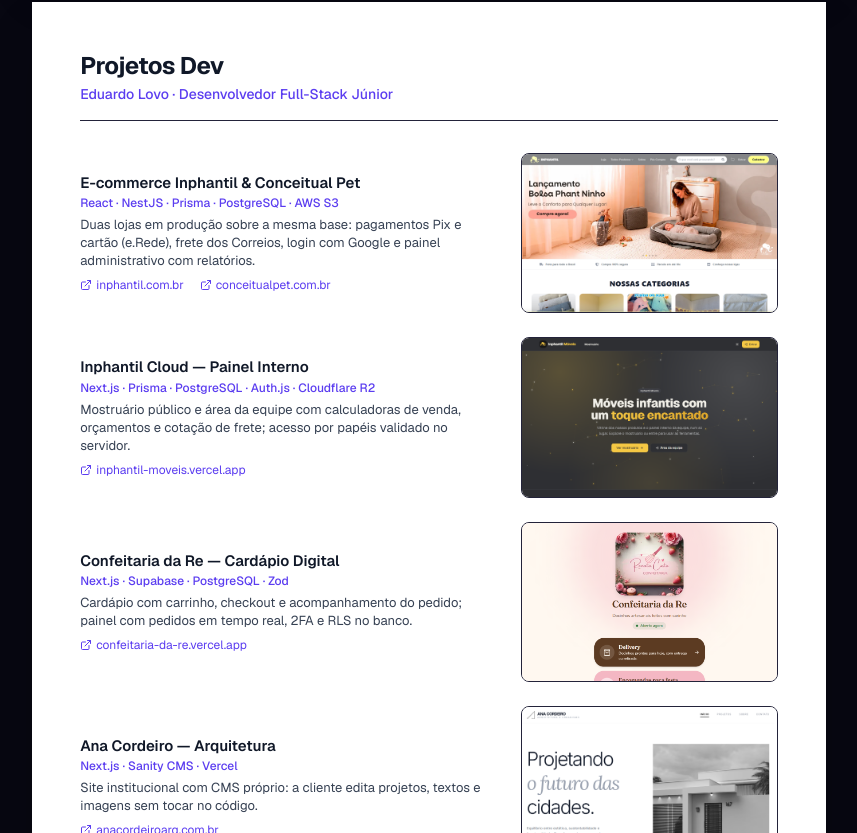
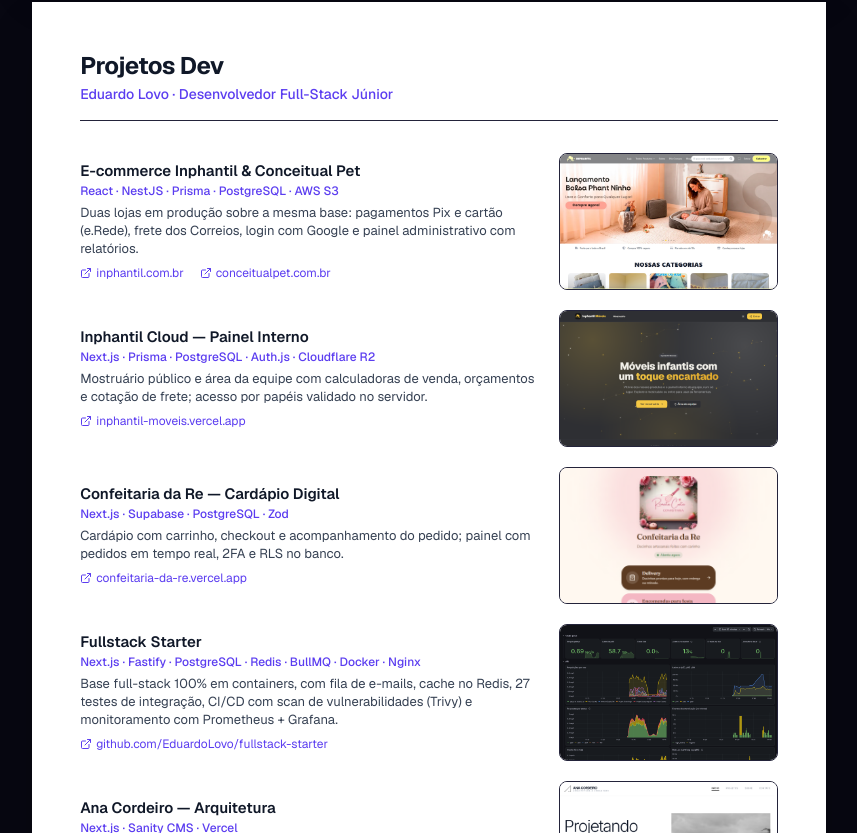
Before and after one commit to EduardoLovo/Eduardo-Lovo-Portfolio, a Next.js app: page /cv in a window 1280 px wide. Shown: the part 1247-2080 px from the top of the page, without its empty margins (211-1068 px from the left). Built offline with nearby package versions, Linux system fonts and the light colour scheme.

Commit message:
feat: favicon </>, projeto Fullstack Starter no site e no currículo, Docker nas habilidades e PDF atualizado

```diff
--- a/src/app/cv/page.tsx
+++ b/src/app/cv/page.tsx
@@ -201,7 +201,7 @@ export default function CVPage() {
           </p>
         </header>
 
-        <div className="space-y-6">
+        <div className="space-y-5">
           {cv.projects.map((p) => (
             <div key={p.name} className="flex items-center gap-6">
               <div className="min-w-0 flex-1">
@@ -230,7 +230,7 @@ export default function CVPage() {
                 width={640}
                 height={400}
                 sizes="260px"
-                className="aspect-[16/10] w-[68mm] shrink-0 rounded-lg border border-[#e5e7eb] object-cover object-top"
+                className="aspect-[16/10] w-[58mm] shrink-0 rounded-lg border border-[#e5e7eb] object-cover object-top"
               />
             </div>
           ))}
--- a/src/data/cv.ts
+++ b/src/data/cv.ts
@@ -78,6 +78,14 @@ export const cv = {
       image: "/confeitaria-da-re.png",
     },
     {
+      name: "Fullstack Starter",
+      stack: "Next.js · Fastify · PostgreSQL · Redis · BullMQ · Docker · Nginx",
+      description:
+        "Base full-stack 100% em containers, com fila de e-mails, cache no Redis, 27 testes de integração, CI/CD com scan de vulnerabilidades (Trivy) e monitoramento com Prometheus + Grafana.",
+      links: ["https://github.com/EduardoLovo/fullstack-starter"],
+      image: "/projeto-fullstack-starter.png",
+    },
+    {
       name: "Ana Cordeiro — Arquitetura",
       stack: "Next.js · Sanity CMS · Vercel",
       description:
--- a/src/data/portfolio.ts
+++ b/src/data/portfolio.ts
@@ -190,6 +190,7 @@ export const projects: Project[] = [
     description:
       "Base reutilizável para projetos full-stack, 100% em containers: frontend Next.js, API Fastify, worker com fila de e-mails (BullMQ) e Nginx como proxy reverso. Autenticação com refresh token rotativo, cache no Redis, 27 testes de integração contra Postgres e Redis reais, CI/CD com scan de vulnerabilidades (Trivy) e monitoramento com Prometheus + Grafana e 10 regras de alerta.",
     tags: ["Next.js", "Fastify", "Prisma", "PostgreSQL", "Redis", "BullMQ", "Docker", "Nginx"],
+    image: "/projeto-fullstack-starter.png",
     links: [{ label: "Código", url: "https://github.com/EduardoLovo/fullstack-starter" }],
   },
   {
```
Also changed, not shown: public/projeto-fullstack-starter.png (added), 1 other file (tests, documents, lock files or other folders).
